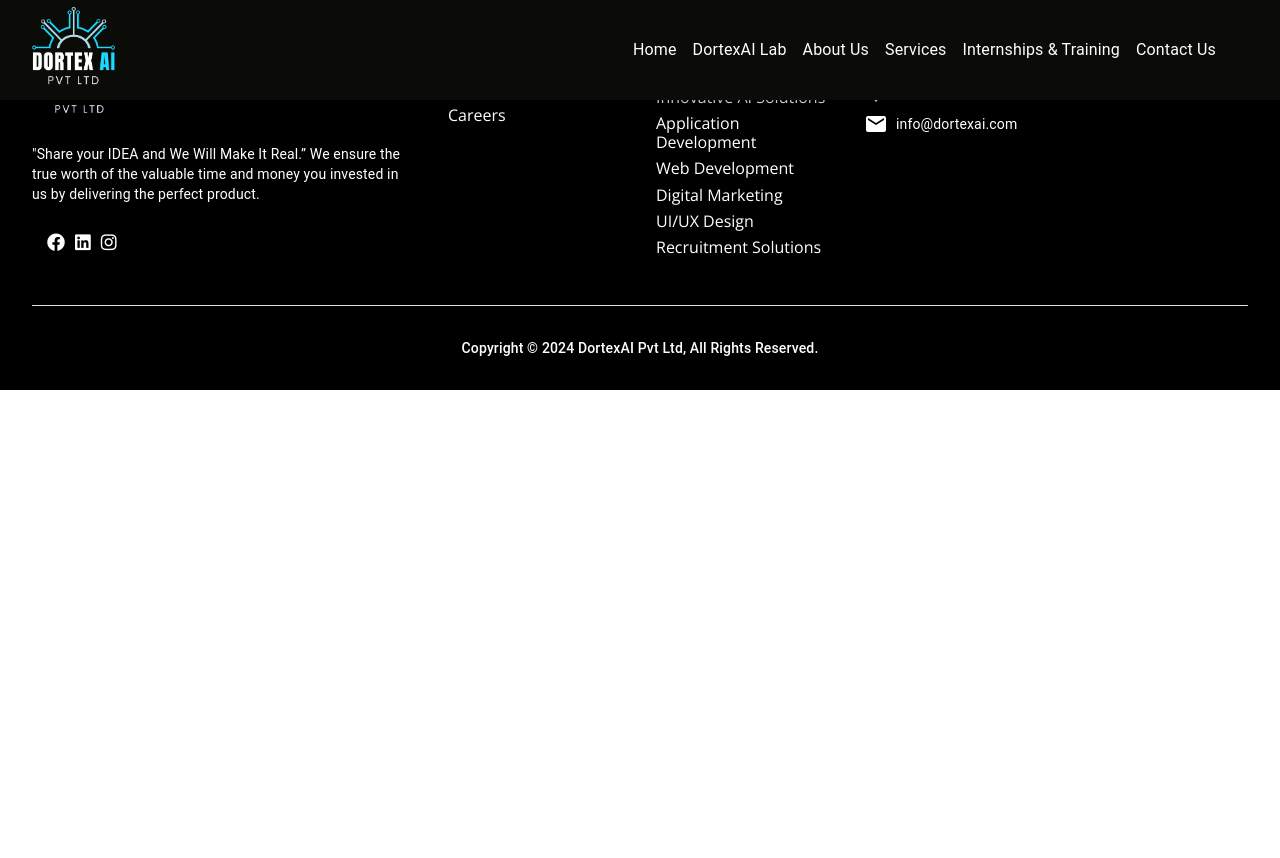
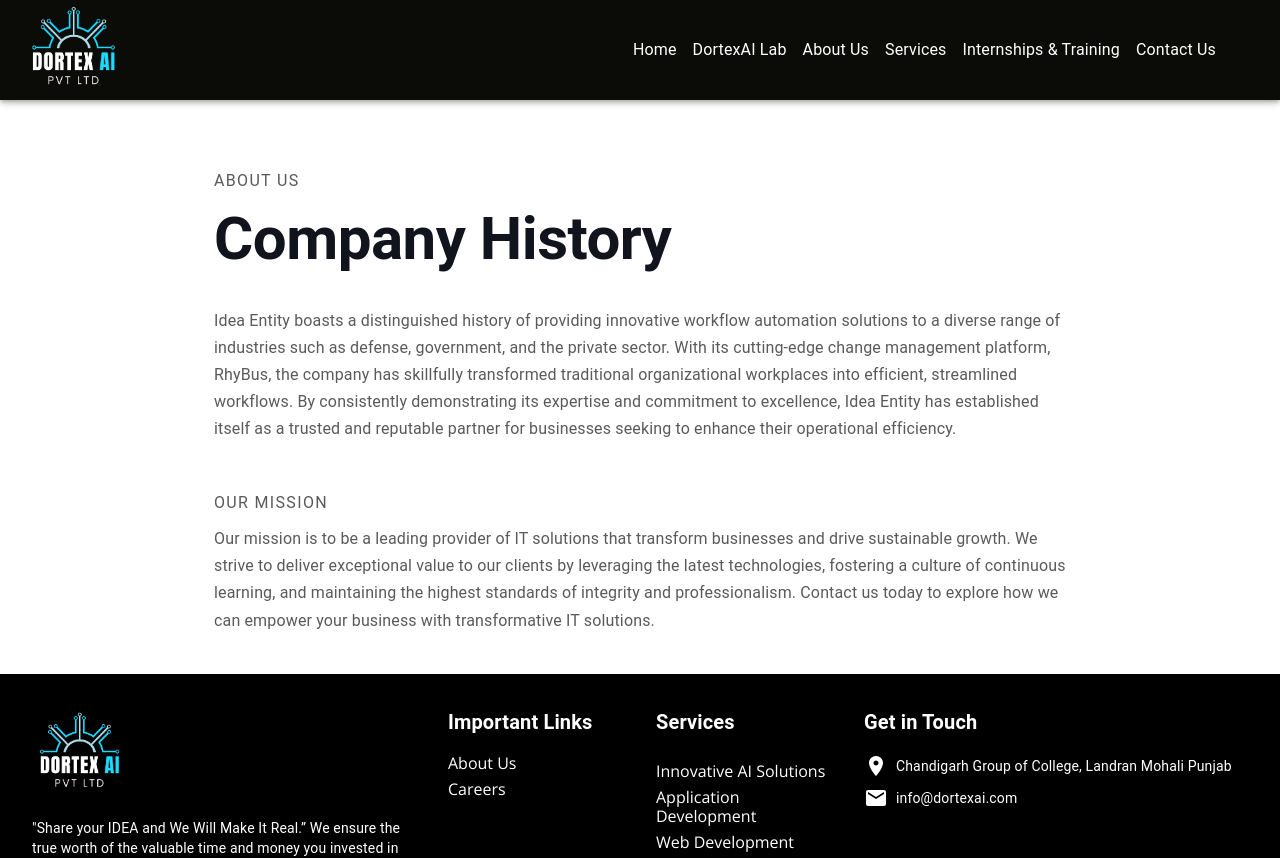
Before and after one commit to dortexai-admin/Dortexaiweb, a React (Vite) app: page /aboutus in a window 1280 px wide. Shown: the top 858 px of the page. Before the commit the page ends 800 px from the top, so only its background shows below. Built offline with nearby package versions, Linux system fonts and the light colour scheme.

Commit message:
About Us

```diff
--- a/src/components/AboutUs/AboutUs.jsx
+++ b/src/components/AboutUs/AboutUs.jsx
@@ -1,7 +1,7 @@
 import React from 'react'
 import Navbar from '../Navbar'
 import Footr from '../Footer/Footer'
-import { Box } from '@mui/material';
+import { Typography, Container, Box } from "@mui/material";
 
 export default function AboutUs() {
     return (
@@ -9,6 +9,35 @@
             <Box>
                 <Navbar />
             </Box>
+            <Box sx={{ pt: 20 }}>
+                <Container maxWidth="md">
+                    <Typography variant="overline" sx={{ color: '#5a5a5a', fontSize: '1rem' }} gutterBottom>
+                        ABOUT US
+                    </Typography>
+                    <Typography variant="h2" component="h2" fontWeight="bold" sx={{ mb: 4, color: '#12141d' }}>
+                        Company History
+                    </Typography>
+                    <Typography variant="body1" sx={{ color: '#5a5a5a', lineHeight: 1.7 }}>
+                        Idea Entity boasts a distinguished history of providing innovative workflow automation solutions
+                        to a diverse range of industries such as defense, government, and the private sector. With its
+                        cutting-edge change management platform, RhyBus, the company has skillfully transformed traditional
+                        organizational workplaces into efficient, streamlined workflows. By consistently demonstrating its
+                        expertise and commitment to excellence, Idea Entity has established itself as a trusted and reputable
+                        partner for businesses seeking to enhance their operational efficiency.
+                    </Typography>
+                </Container>
+            </Box>
+
+            <Box sx={{ py:5}}>
+                <Container maxWidth="md">
+                    <Typography variant="overline" sx={{ color: '#5a5a5a', fontSize: '1rem' }} gutterBottom>
+                        OUR MISSION
+                    </Typography>
+                    <Typography variant="body1" sx={{ color: '#5a5a5a', lineHeight: 1.7 }}>
+                    Our mission is to be a leading provider of IT solutions that transform businesses and drive sustainable growth. We strive to deliver exceptional value to our clients by leveraging the latest technologies, fostering a culture of continuous learning, and maintaining the highest standards of integrity and professionalism. Contact us today to explore how we can empower your business with transformative IT solutions.
+                    </Typography>
+                </Container>
+            </Box>
 
             <Footr />
         </Box>
```
